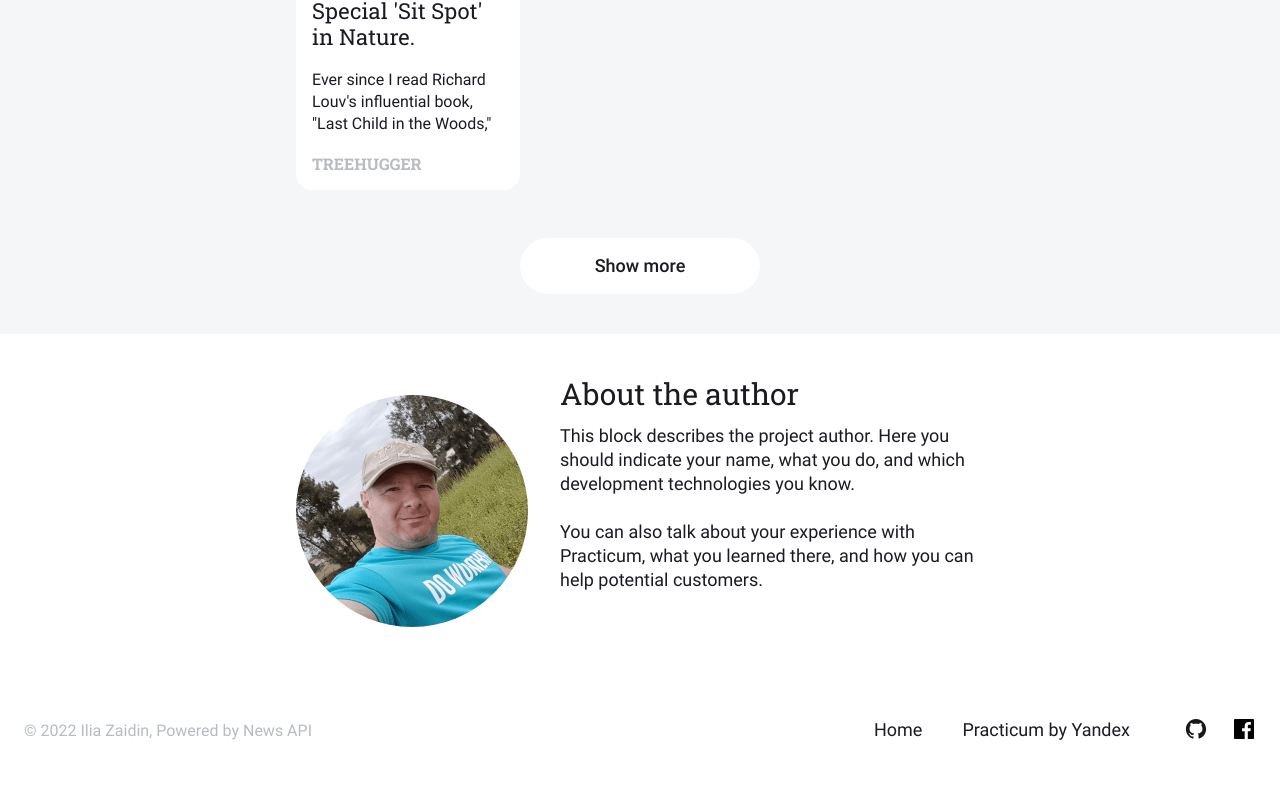
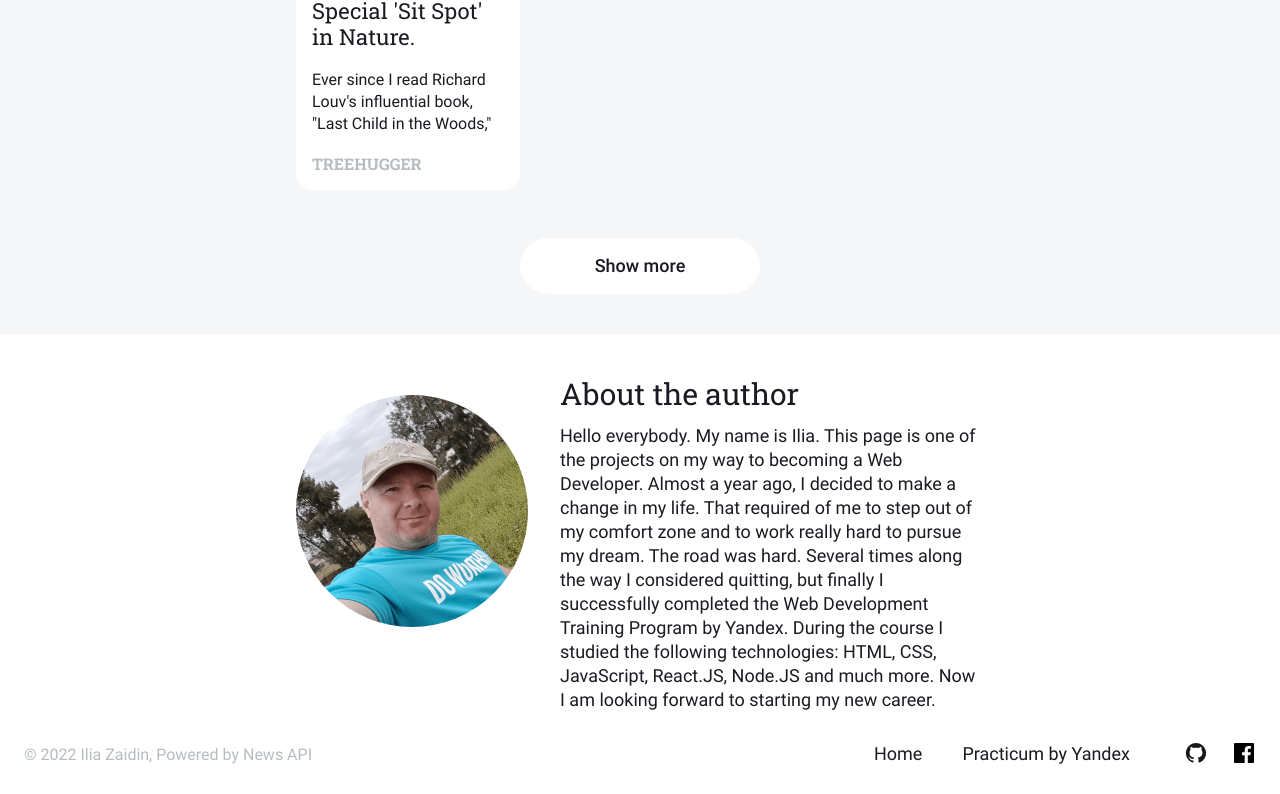
Before and after one commit to IliaZaidin/news-explorer-frontend, a React (Create React App) app: page / in a window 1280 px wide. Shown: the part 1085-1879 px from the top of the page. Before the commit the page ends 1855 px from the top, so only its background shows below. Built offline with nearby package versions, Linux system fonts and the light colour scheme.

Commit message:
fix: about text

```diff
--- a/src/components/About/About.js
+++ b/src/components/About/About.js
@@ -9,9 +9,12 @@ function About() {
         <div className='about__text-wrapper'>
           <h2 className='about__title'>About the author</h2>
           <p className='about__subtitle'>
-            This block describes the project author. Here you should indicate your name, what you do, and which development technologies you know.
-            <br/> <br/>
-            You can also talk about your experience with Practicum, what you learned there, and how you can help potential customers.
+            Hello everybody. My name is Ilia. This page is one of the projects on my way to becoming a Web Developer.
+            Almost a year ago, I decided to make a change in my life. That required of me to step out of my comfort
+            zone and to work really hard to pursue my dream. The road was hard. Several times along the way I
+            considered quitting, but finally I successfully completed the Web Development Training Program by Yandex.
+            During the course I studied the following technologies: HTML, CSS, JavaScript, React.JS, Node.JS and much more.
+            Now I am looking forward to starting my new career.
           </p>
           {/* <p className='about__subtitle'></p> */}
         </div>
```
